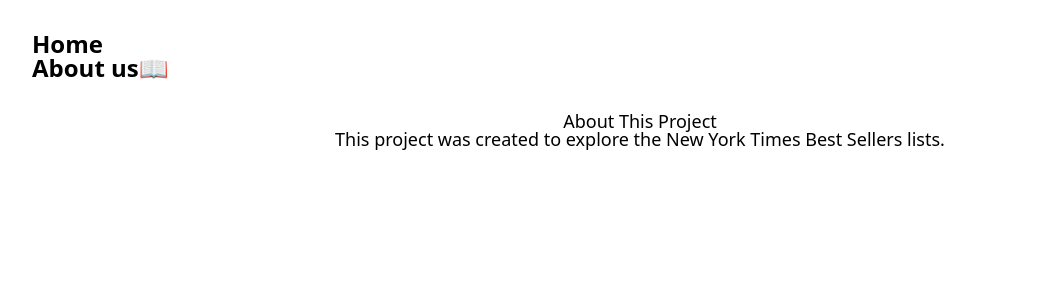
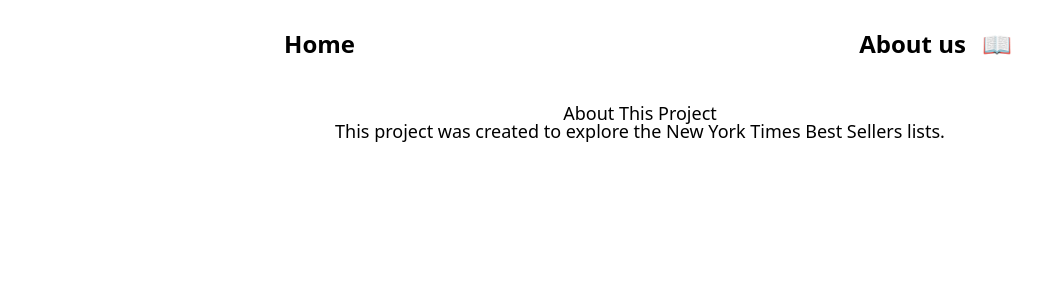
Before and after one commit to parangwave/ny-times-books, a Next.js app: page /about in a window 1280 px wide. Shown: the top 300 px of the page, without its empty margins (0-1042 px from the left). Built offline with nearby package versions, Linux system fonts and the light colour scheme.

Commit message:
feat: Modified header.module.css

```diff
--- a/app/styles/header.module.css
+++ b/app/styles/header.module.css
@@ -5,17 +5,12 @@
   font-weight: 700;
 }
 
-.header {
-  color: #fff;
-}
-
-.header ul {
+.container ul {
   display: flex;
   justify-content: space-around;
 }
 
-.header a {
+.container a {
   margin: 0 1rem;
-  color: #fff;
   text-decoration: none;
 }
```
